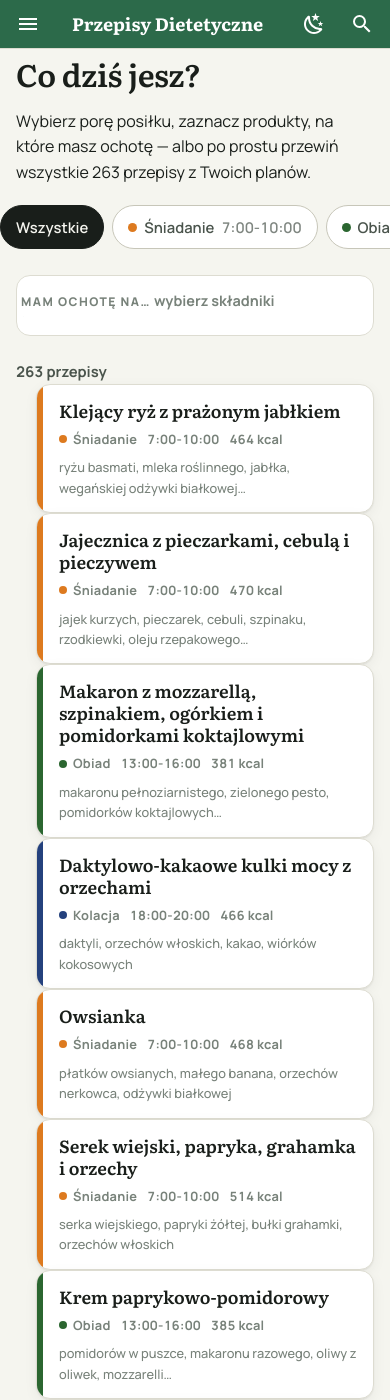
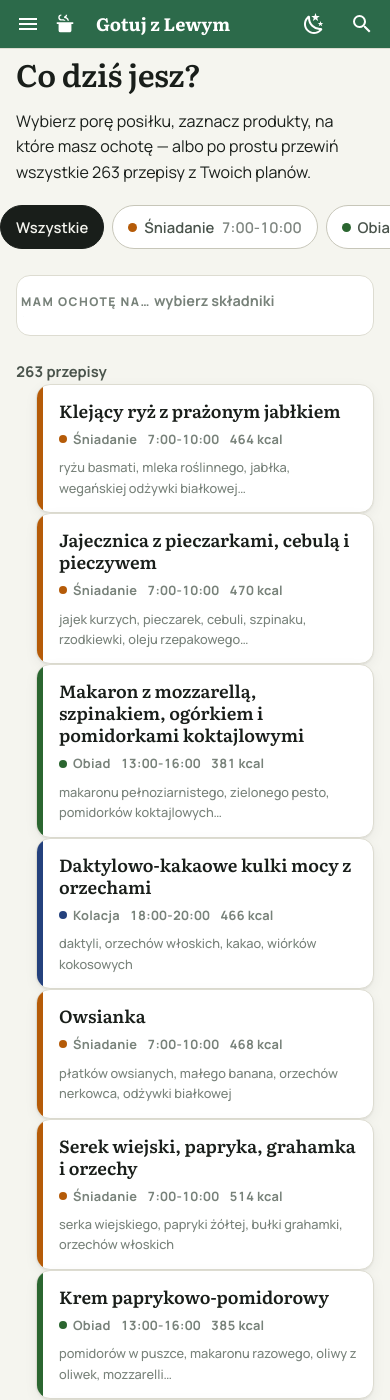
Before and after one commit to piotrlew-creator/moje-przepisy, an MkDocs documentation site: the page built from docs/index.md, in a window 390 px wide and 1400 px high. Built offline with MkDocs 1.6.1 and Material for MkDocs 9.7.7, drawn with Linux system fonts in a browser that asks for light colours; comment, search, counter and statistics services are not loaded.

Commit message:
Gotuj z Lewym: nowa nazwa, ikona garnka, ciemniejszy pomaranczowy

```diff
--- a/docs/javascripts/app.js
+++ b/docs/javascripts/app.js
@@ -1,5 +1,5 @@
 /* ==========================================================================
-   Przepisy Dietetyczne — logika strony
+   Gotuj z Lewym — logika strony
    --------------------------------------------------------------------------
    Trzy niezależne kawałki, wszystkie inicjowane przez boot():
      1. wyszukiwarka na stronie głównej (pora dnia + składniki),
@@ -952,7 +952,7 @@
       doc.setFont("DejaVu", "normal");
       doc.setFontSize(8);
       doc.setTextColor(150);
-      doc.text("Przepisy Dietetyczne · wygenerowano " +
+      doc.text("Gotuj z Lewym · wygenerowano " +
                new Date().toLocaleDateString("pl-PL"), M, 287);
 
       var name = "lista-zakupow-" + data.slug + "-" + servings + "os.pdf";
--- a/docs/stylesheets/extra.css
+++ b/docs/stylesheets/extra.css
@@ -1,10 +1,12 @@
 /* ==========================================================================
-   Przepisy Dietetyczne — warstwa wizualna
+   Gotuj z Lewym — warstwa wizualna
    --------------------------------------------------------------------------
-   Paleta koduje porę posiłku: śniadanie zielone, obiad żółty, kolacja
-   granatowa. Kolor niesie więc informację (który to posiłek), a nie tylko
-   dekorację. Żółty jest zbyt jasny na biały tekst, dlatego każdy kafel ma
-   osobny token na kolor napisu (--p-slot-N-ink).
+   Paleta koduje porę posiłku. W trybie jasnym: śniadanie pomarańczowe,
+   obiad ciemnozielony, kolacja granatowa — wszystkie trzy uniosą biały
+   napis. W trybie ciemnym ta sama trójka rozjaśniona (żółty, jasnoszary,
+   jasnoniebieski) z napisem ciemnym. Kolor niesie więc informację (który
+   to posiłek), a nie tylko dekorację; kolor napisu ma osobny token
+   (--p-slot-N-ink), bo nie każde tło uniesie to samo.
 
    Typografia: Literata (nagłówki, tytuły dań) + Manrope (interfejs, kroki).
 
@@ -30,16 +32,19 @@
   --p-brand-ink: #ffffff;
   --p-brand-soft: #e2efe7;
 
-  --p-slot-1: #dd7a1f; /* śniadanie  7:00 — pomarańczowy  */
+  /* Pomarańcz jest tak ciemny, jak trzeba, żeby uniósł biały napis
+     (4,66 przy progu 4,5). Dzięki temu zaznaczony kafel śniadania zachowuje
+     się tak samo jak obiad i kolacja. Wysokie nasycenie trzyma go po stronie
+     pomarańczu, a nie rdzy. */
+  --p-slot-1: #b55b08; /* śniadanie  7:00 — pomarańczowy  */
   --p-slot-2: #2b6630; /* obiad     13:00 — ciemnozielony */
   --p-slot-3: #24417d; /* kolacja   18:00 — granatowy     */
   --p-slot-1-soft: #fdeadb;
   --p-slot-2-soft: #e2efdf;
   --p-slot-3-soft: #e0e6f4;
   /* Kolor napisu na wypełnionym kaflu — osobny token, bo nie każde tło
-     uniesie biały tekst. Pomarańcz jest na to za jasny (biel dałaby 3,0),
-     więc śniadanie dostaje ciemny napis: 5,6 zamiast 3,0. */
-  --p-slot-1-ink: #1a1c19;
+     uniesie biały tekst. */
+  --p-slot-1-ink: #ffffff;
   --p-slot-2-ink: #ffffff;
   --p-slot-3-ink: #ffffff;
 
@@ -1375,3 +1380,51 @@ html, body { overflow-x: hidden; }
   letter-spacing: 0.02em;
   font-size: 0.66rem;
 }
+
+/* --------------------------------------------------------------- logo ----- */
+/* Garnek jest znakiem rozpoznawczym strony, a Material domyślnie chowa logo
+   poniżej 76.25em — czyli dokładnie tam, gdzie ta strona jest używana
+   najczęściej. Pokazujemy je także na telefonie i przesuwamy tuż przed
+   nazwę: w kodzie logo stoi przed hamburgerem, więc bez zmiany kolejności
+   ikona wylądowałaby na samym lewym skraju, z dala od tytułu. */
+@media screen and (max-width: 76.1875em) {
+  .md-header__inner > .md-header__button.md-icon:first-of-type { order: 0; }
+  .md-header__button.md-logo { order: 1; }
+  .md-header__title { order: 2; }
+  .md-header__inner > .md-header__option,
+  .md-header__inner > .md-header__button:not(.md-logo):not(:first-of-type) { order: 3; }
+
+  .md-header__button.md-logo {
+    display: inline-flex;
+    align-items: center;
+    padding: 0;
+    margin: 0 0 0 2px;
+  }
+
+  .md-header__button.md-logo img,
+  .md-header__button.md-logo svg {
+    width: 1.1rem;
+    height: 1.1rem;
+  }
+
+  .md-header__title {
+    margin-left: 0.5rem;
+  }
+}
+
+/* Na najwęższych ekranach nazwa musi zmieścić się obok garnka, hamburgera,
+   przełącznika motywu i lupy — inaczej „Gotuj z Lewym” ucina się w połowie. */
+@media screen and (max-width: 22.5em) {
+  .md-header__title {
+    font-size: 0.78rem;
+    margin-left: 0.2rem;
+  }
+
+  .md-header__button.md-logo {
+    margin-left: 0;
+  }
+
+  .md-header__inner > .md-header__button.md-icon {
+    padding: 0 0.35rem;
+  }
+}
--- a/mkdocs.yml
+++ b/mkdocs.yml
@@ -1,4 +1,4 @@
-site_name: Przepisy Dietetyczne
+site_name: Gotuj z Lewym
 site_description: Przepisy z Twojego planu diety — z przelicznikiem porcji, listą zakupów i trybem gotowania krok po kroku.
 site_url: https://piotrlew-creator.github.io/moje-przepisy/
 repo_url: https://github.com/piotrlew-creator/moje-przepisy
@@ -30,8 +30,12 @@ theme:
     - navigation.tabs
     - search.suggest
     - search.highlight
+  # Garnek z parą zamiast domyślnej książki Material — strona jest o gotowaniu,
+  # nie o dokumentacji. Ta sama ikona siedzi w favicon.svg.
   icon:
+    logo: material/pot-steam
     repo: fontawesome/brands/github
+  favicon: assets/favicon.svg
 
 extra_css:
   - stylesheets/fonts.css
```
Also changed, not shown: README.md (+1 -1 lines), docs/assets/favicon.svg (added).
